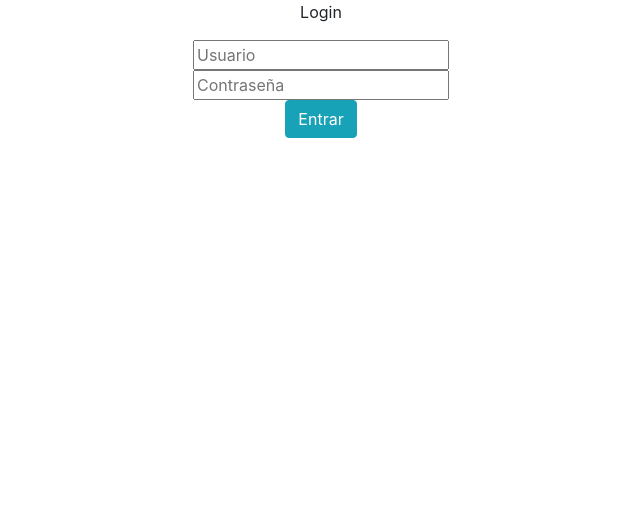
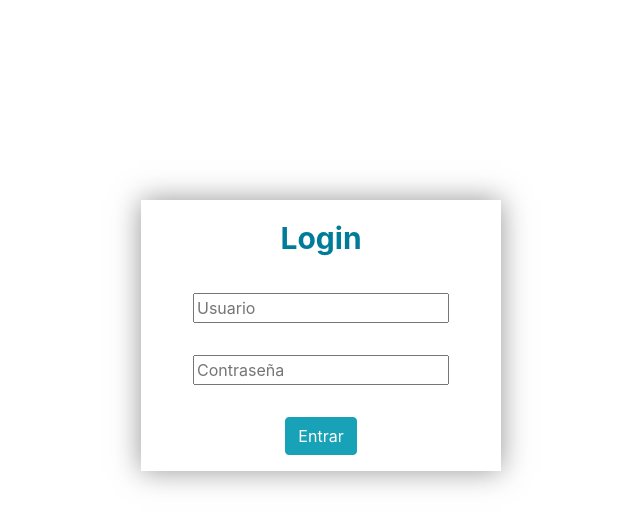
Before and after one commit to emanuelbas/donaciones-codvid19, a Flask app: page /login in a window 1280 px wide. Shown: the top 527 px of the page, without its empty margins (319-959 px from the left). Run offline with Flask 2, Linux system fonts and the light colour scheme; parts of the project's set-up code (start-up, migrations or seed data) failed here and were passed over; some libraries are stand-ins or nearby versions.

Commit message:
se trabajo con el login en grupo

```diff
--- a/app/helpers/auth.py
+++ b/app/helpers/auth.py
@@ -1,2 +1,6 @@
 def authenticated(session):
     return session.get("user")
+
+#agregado para el iniciar sesion
+def cofigurated(session):
+    return session.get('config')
--- a/app/models/usuario.py
+++ b/app/models/usuario.py
@@ -1,13 +1,14 @@
 from app.db import db
 from sqlalchemy import update
 from datetime import datetime
-
+from flask import session
 
 class User(db.Model):
     __tablename__ = 'usuario'
     id = db.Column(db.Integer, primary_key=True)
     usuario = db.Column(db.String)
     clave = db.Column(db.String)
-
     def all():
         return User.query.all()
+    def get_by_email_and_pass(usuario, clave):
+                return User.query.filter_by(usuario=usuario, clave=clave).first()
--- a/app/resources/user.py
+++ b/app/resources/user.py
@@ -13,3 +13,20 @@ def centros():
 
 def login():
     return render_template('/auth/login.html')
+
+#agregado para el login
+def backend():
+	params=request.form
+	usuario = User.get_by_email_and_pass(params['usuario'], params['clave'])
+	#print(usuario)
+	if usuario:
+		mensaje = "se logueo correctamente"
+		session['usuario'] = request.form['usuario']
+		return render_template('backend.html',mensaje=mensaje)
+	else:
+		mensaje = "el usuario no pudo loguearse porque no existe"
+		return render_template('/auth/login.html', mensaje=mensaje)
+		#return redirect( url_for('index'))
+def logout():
+    session.clear()
+    return redirect(url_for('index'))
--- /dev/null
+++ b/app/static/css/stylelogin.css
@@ -0,0 +1,33 @@
+.containerOwnApp {
+   box-shadow: 0 0 27px 0 rgba(84, 84, 84, 0.62);
+   padding-top: 15px;
+}
+
+.login-page {
+  padding: 18% 0 0;
+  margin: 0 auto 100px;
+  max-width: 360px;
+  position: relative;
+}
+
+.login-form {
+   box-shadow: 0 0 27px 0 rgba(84, 84, 84, 0.62);
+}
+
+.login-form-header {
+   padding-top: 16px;
+}
+
+.login-from-row {
+   padding-top: 16px;
+   padding-bottom: 16px;
+}
+
+.login-form-font-header {
+   font-size:30px;
+   font-weight: bold;
+}
+
+.login-form-font-header span {
+   color: #007C9B;
+}
--- a/app/templates/auth/login.html
+++ b/app/templates/auth/login.html
@@ -1,3 +1,4 @@
+
 <!DOCTYPE html>
 <html >
   <head>
@@ -6,13 +7,19 @@
     <title>Formulario Login</title>
     <link rel="stylesheet" href="https://maxcdn.bootstrapcdn.com/bootstrap/4.0.0-beta/css/bootstrap.min.css"
  integrity="sha384-/Y6pD6FV/Vv2HJnA6t+vslU6fwYXjCFtcEpHbNJ0lyAFsXTsjBbfaDjzALeQsN6M" crossorigin="anonymous">
-    <link rel="stylesheet" href="{{ url_for('static', filename='css/style.css') }}">
-  </head>
+    <link rel="stylesheet" href="{{ url_for('static', filename='css/stylelogin.css') }}">
   <body>
+    {% if mensaje %}
+    <div class="alert alert-danger" role="alert">
+      <ul>
+        <li>{{ mensaje }}</li>
+      </ul>
+    </div>
+    {% endif %}
      <div class="container">
         <div class="row text-center login-page">
        <div class="col-md-12 login-form">
-          <form action="/" method="post">
+          <form action="{{ url_for('backend') }}" method="post">
              <div class="row">
             <div class="col-md-12 login-form-header">
                <p class="login-form-font-header"><span>Login</span><p>
@@ -25,7 +32,7 @@
         </div>
         <div class="row">
            <div class="col-md-12 login-from-row">
-              <input name="password" type="password" placeholder="Contraseña" required/>
+              <input name="clave" type="password" placeholder="Contraseña" required/>
            </div>
         </div>
         <div class="row">
--- a/app/templates/layout.html
+++ b/app/templates/layout.html
@@ -1,6 +1,5 @@
 <!DOCTYPE html>
 <html lang="en">
-
 <head>
   <meta charset="UTF-8">
   <meta name="viewport" content="width=device-width, initial-scale=1.0">
@@ -10,8 +9,8 @@
   <link rel="icon" type="image/png" href="../static/images/favicons.png">
   <title>Covid-19</title>
 </head>
+<body>
 
-<body>
   <nav class="navbar navbar-expand-lg navbar navbar-dark">
     <a  title="Logo" href="/"><img class="gba-logo" src="../static/images/logo_gba_emergencia.png" alt="Logo de GBA Emergencia" /></a>
     <button class="navbar-toggler" type="button" data-toggle="collapse" data-target="#navbarNav"
@@ -33,6 +32,9 @@
           <li class="nav-item">
             <a class="nav-link" href="{{ url_for('vista_configuracion')}}">Configuracion</a>
           </li>
+          <li class="nav-item">
+            <a class="nav-link" href="{{ url_for('logout')}}">cerrarsesion</a>
+          </li>
         </ul>
     </div>
   </nav>
```
Also changed, not shown: app/__init__.py (+11 -1 lines), app/resources/auth.py (added, +10 -0 lines), app/templates/backend.html (added, +11 -0 lines).
